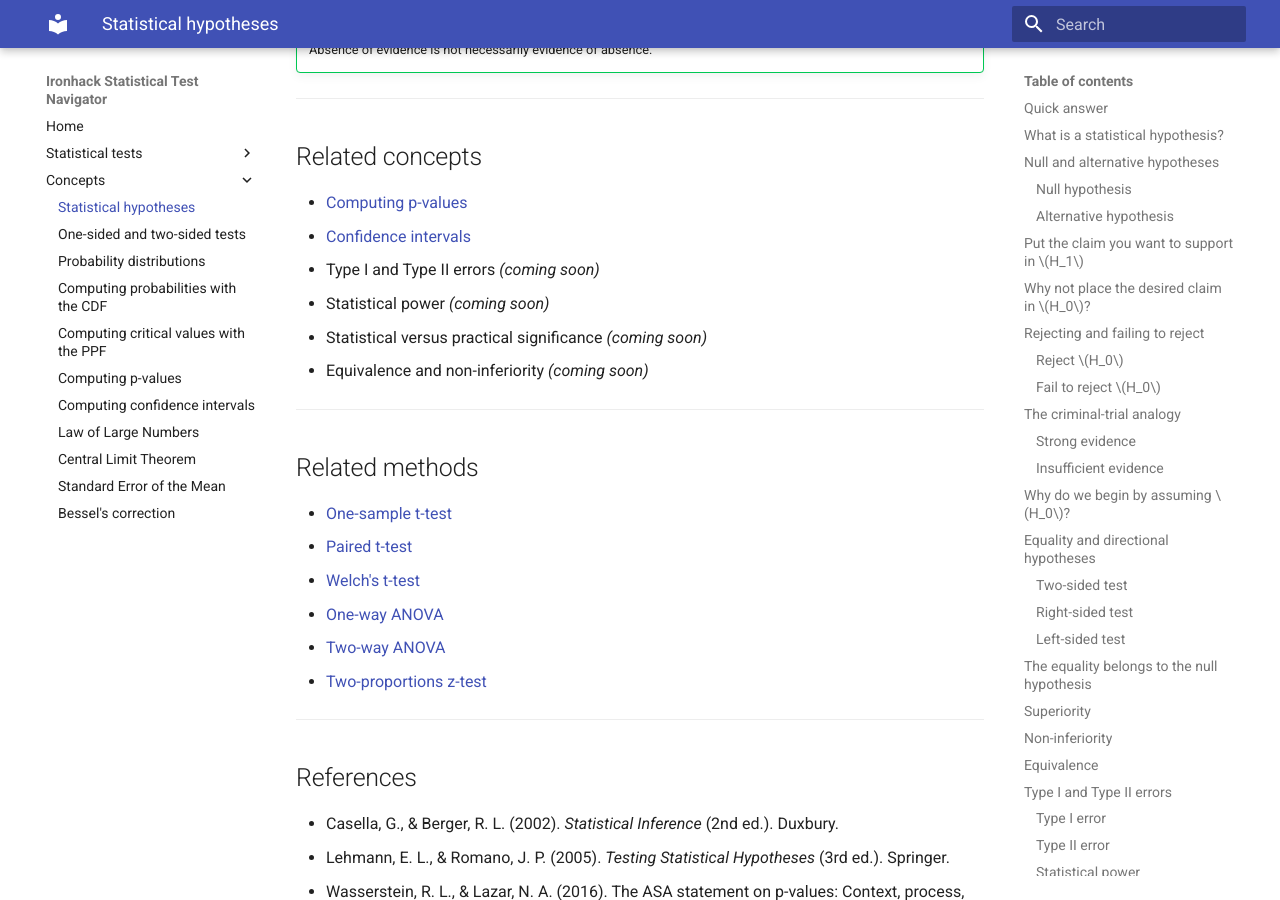
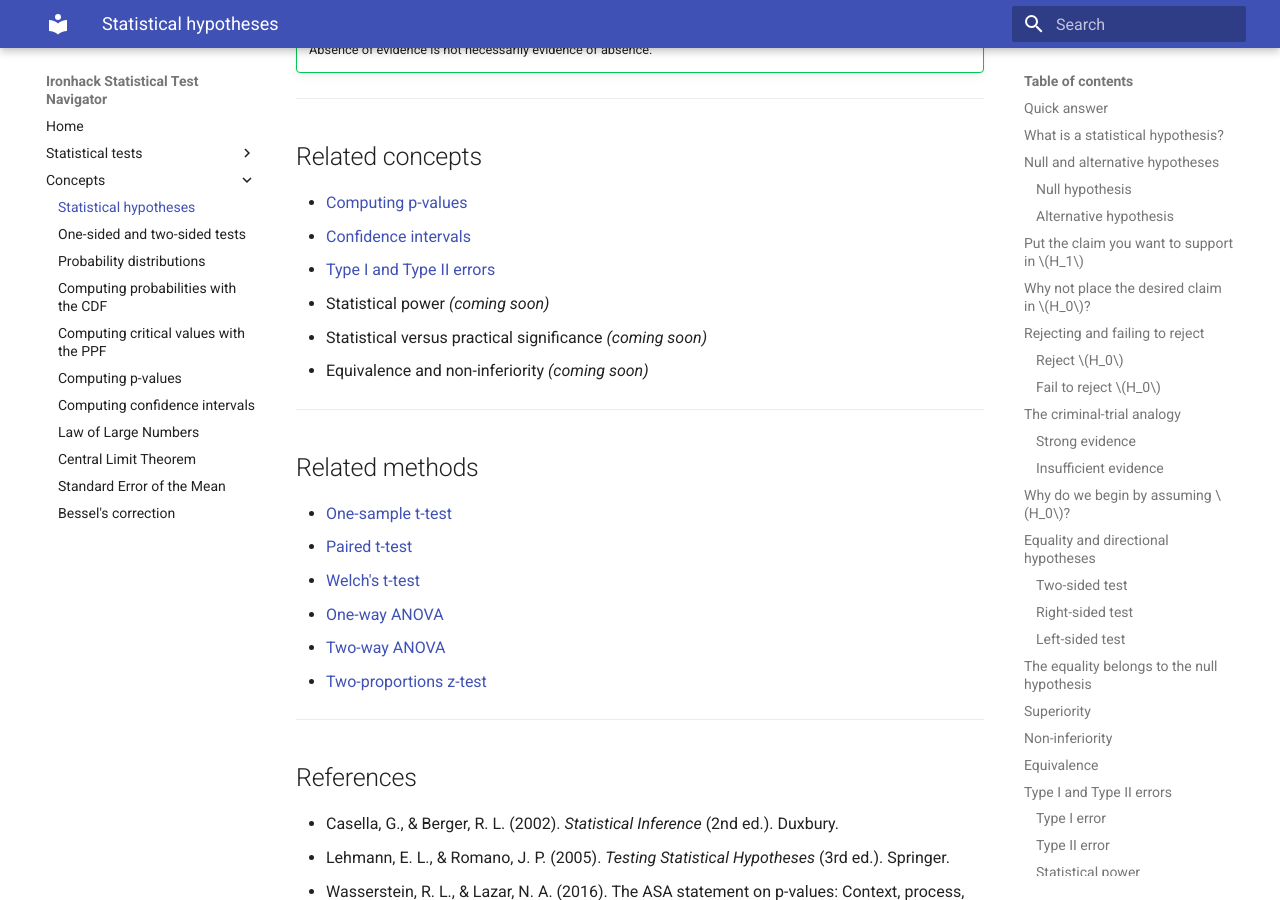
Before and after one commit to ironhack-edu/StatNavigator, an MkDocs documentation site: the page built from docs/concepts/hypotheses.md, in a window 1280 px wide and 900 px high, scrolled down 15483 px. Built offline with MkDocs 1.6.1 and Material for MkDocs 9.7.7, drawn with Linux system fonts in a browser that asks for light colours.

Commit message:
Updated cross reference to error types in hypotheses.md

```diff
--- a/docs/concepts/hypotheses.md
+++ b/docs/concepts/hypotheses.md
@@ -776,7 +776,7 @@ It is not:
 
 - [Computing p-values](computing-p-values.md)
 - [Confidence intervals](computing-confidence-intervals.md)
-- Type I and Type II errors *(coming soon)*
+- [Type I and Type II errors](computing-p-values.md)
 - Statistical power *(coming soon)*
 - Statistical versus practical significance *(coming soon)*
 - Equivalence and non-inferiority *(coming soon)*
```
